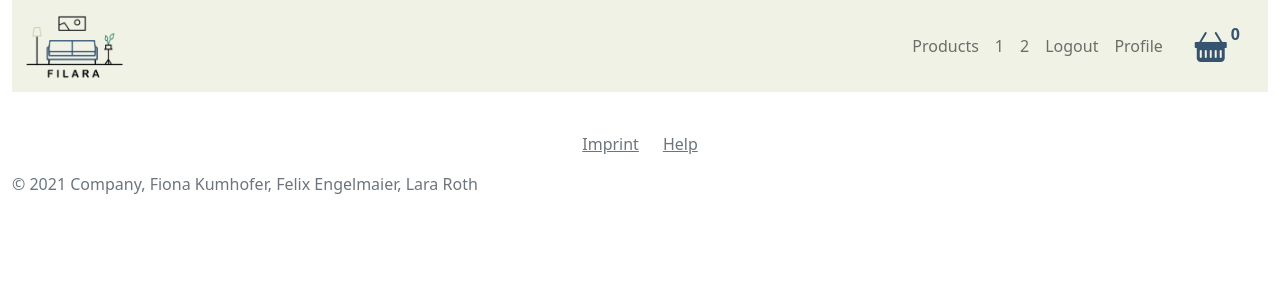
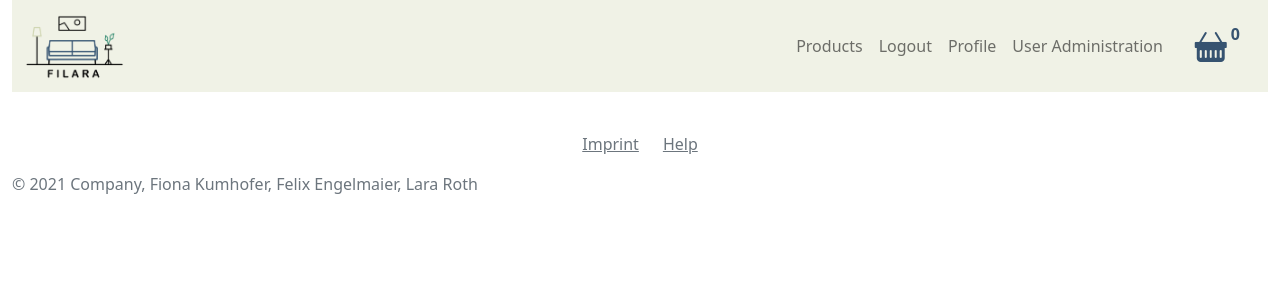
Before and after one commit to wi20b061/Webentwicklungsprojekt, a PHP site: page /WebScriptingProject/index.php in a window 1280 px wide. Shown: the top 300 px of the page. Run offline with PHP 8.4, Linux system fonts and the light colour scheme; a user stored in the database is signed in.

Commit message:
nav advanced

```diff
--- a/Frontend/sites/nav.php
+++ b/Frontend/sites/nav.php
@@ -24,12 +24,6 @@
           <li class="nav-item mt-1">
             <a class="nav-link" href="products.php">Products</a>
           </li>
-          <li class="nav-item mt-1">
-            <a class="nav-link" href="products.php"><?php echo $_SESSION['adminUser'] ?></a>
-          </li>
-          <li class="nav-item mt-1">
-            <a class="nav-link" href="products.php"><?php echo $_SESSION['userID'] ?></a>
-          </li>
           <?php
             //Überprüfung ob der User bereits eingeloggt ist, sollte das der fall sein, wird das if statement ausgeführt
             //und der User sieht die tickets, profile Page und den Logout button.
@@ -51,6 +45,12 @@
             echo "<li class='nav-item mt-1'><a class='nav-link' href='login.php'>Login</a></li>";
 
           }
+
+            //wenn der User ein Admin ist
+          if(isset($_SESSION["adminUser"])){
+            echo "<li class='nav-item mt-1'><a class='nav-link' href='userAdministration.php'>User Administration</a></li>";
+
+          }
           echo "<li class='nav-item ms-4' id='shoppingCart'><i class='bi bi-basket-fill' style='font-size: 2rem; color: #365370;'></i></li>";
           echo "<li class='nav-item ms-1'><div class='' id='productCount' style='color: #365370; font-weight: bold;'>0</div></li>";
 
```
